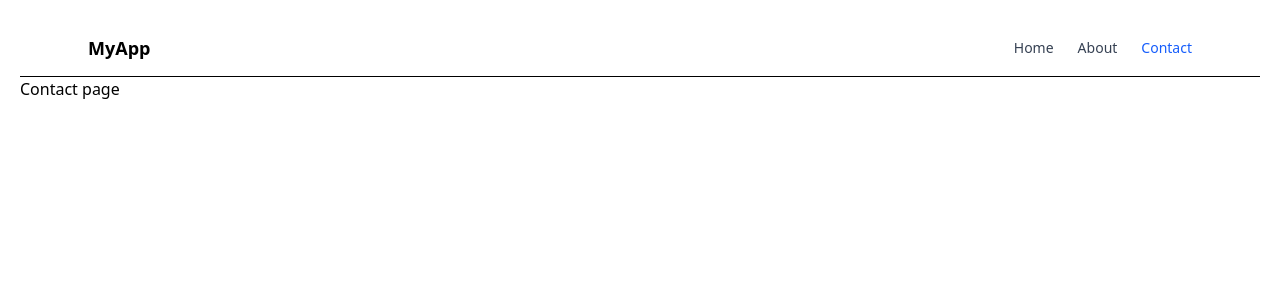
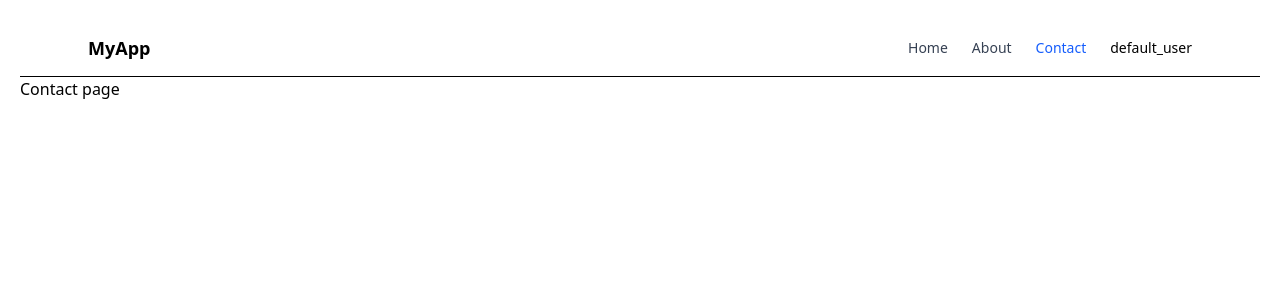
Before and after one commit to SravanamCharan20/Namaste-React, a React app in the folder frontend/: page /contact in a window 1280 px wide. Shown: the top 300 px of the page. Built offline with nearby package versions, Linux system fonts and the light colour scheme; the HTML template or start-up script is replaced by a standard one.

Commit message:
Add user context and display logged-in user in Header component; update API endpoint in useResData

```diff
--- a/frontend/src/Components/Header.jsx
+++ b/frontend/src/Components/Header.jsx
@@ -1,6 +1,10 @@
 import { Link, NavLink } from "react-router-dom";
+import userContext from "../utils/userContext";
+import { useContext } from "react";
 
 const Header = () => {
+
+  const {loggedInUser} = useContext(userContext);
   return (
     <header className="border-b bg-white">
       <nav className="max-w-6xl mx-auto px-6 h-14 flex items-center justify-between">
@@ -44,6 +48,9 @@ const Header = () => {
               Contact
             </NavLink>
           </li>
+          <li>
+              {loggedInUser}
+          </li>
         </ul>
       </nav>
     </header>
--- a/frontend/src/utils/useResData.js
+++ b/frontend/src/utils/useResData.js
@@ -9,7 +9,7 @@ const useResData = () => {
   const fetchData = async () => {
     const data = await fetch(
       "https://corsproxy.io/?" +
-        "https://www.swiggy.com/mapi/restaurants/list/v5?offset=0&is-seo-homepage-enabled=true&lat=17.3924982&lng=78.46796379999999&carousel=true&third_party_vendor=1"
+        "https://www.swiggy.com/mapi/restaurants/list/v5?offset=0&lat=17.3924982&lng=78.46796379999999&carousel=true"
     );
     const json = await data.json();
     // console.log(
--- /dev/null
+++ b/frontend/src/utils/userContext.js
@@ -0,0 +1,7 @@
+import { createContext } from "react";
+
+const userContext = createContext({
+    loggedInUser : "default_user"
+})
+
+export default userContext;
```
